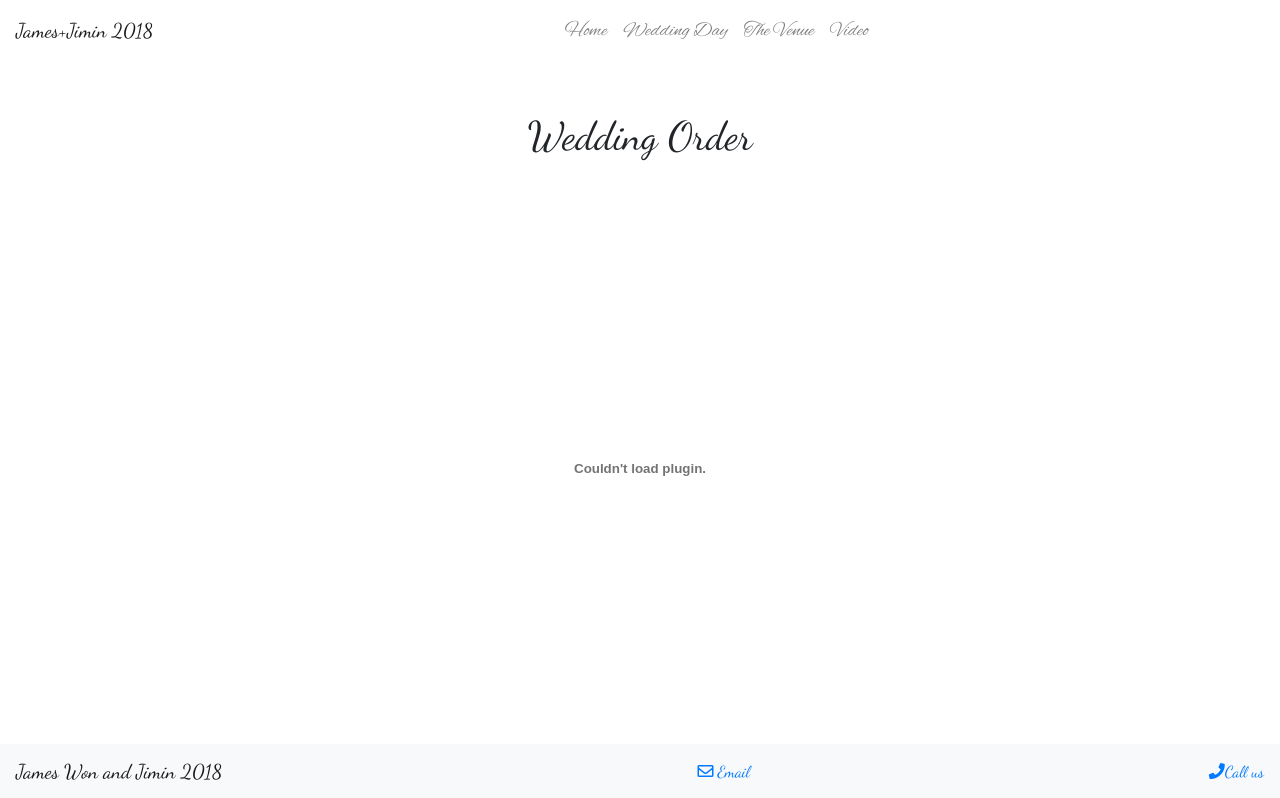
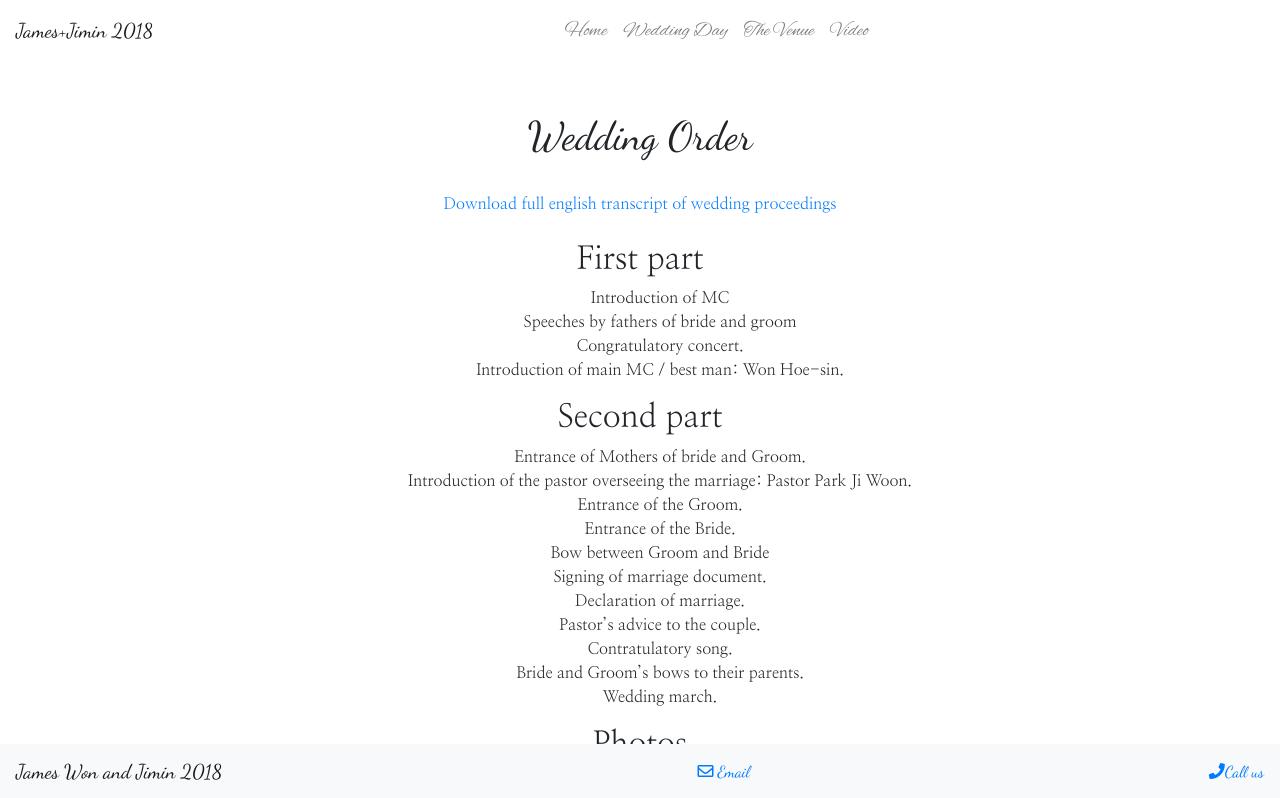
Before and after one commit to jwwnz/jwjm, a React (Create React App) app: page /#/weddingday in a window 1280 px wide. Shown: the top 798 px of the page. Built offline with nearby package versions, Linux system fonts and the light colour scheme.

Commit message:
Update to enable downloading pdf

```diff
--- a/src/pages/WeddingDay.js
+++ b/src/pages/WeddingDay.js
@@ -6,9 +6,12 @@ export default class Venue extends Component {
         return (
             <div className="container padding-top font-special">
                 <h1>Wedding Order</h1>
-                <embed src={Translation} type="application/pdf" width="100%" height="600px" />
+                <br></br>
+                <a href={Translation} target="_blank" className="font-message">Download full english transcript of wedding proceedings</a>
+                {/* <embed src={Translation} type="application/pdf" width="100%" height="600px" /> */}
                 <div className="row">
                     <div className="center font-message">
+                    <br></br>
                         <h2>First part</h2>
                         <ol className="list-none">
                             <li>Introduction of MC</li>
```
